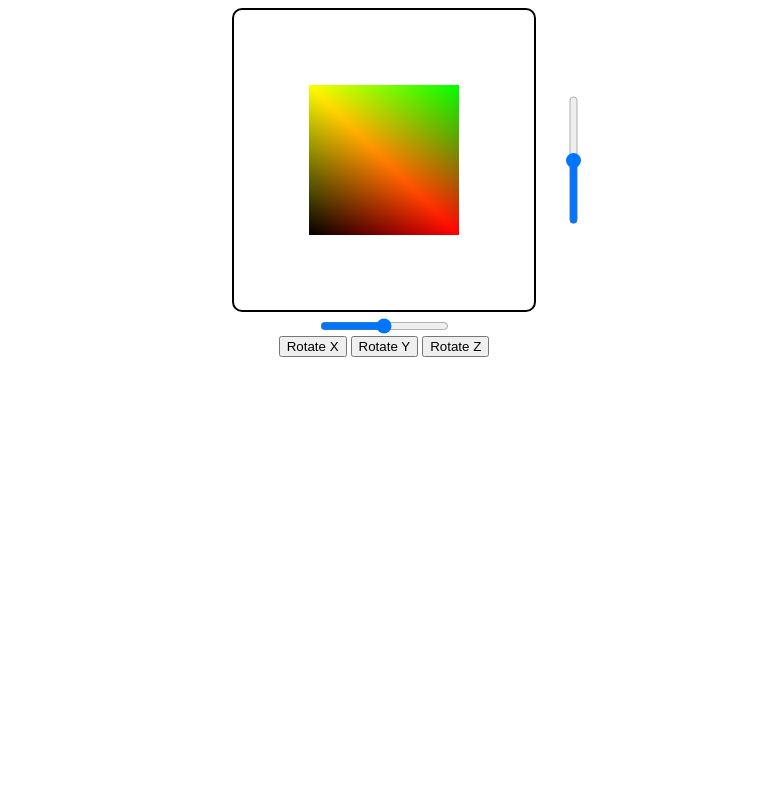
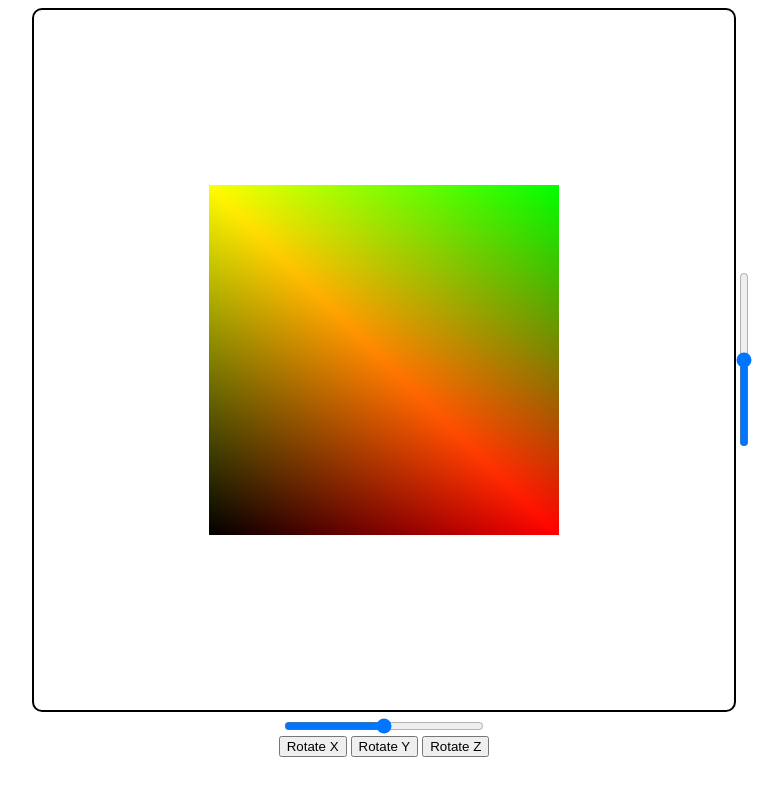
Before and after one commit to Guilherme-Fumagali/WebGL2, a plain HTML site: page index.html in a window 1280 px wide. Shown: the whole page, without its empty margins (256-1039 px from the left). Drawn offline with Linux system fonts and the light colour scheme.

Commit message:
Canva com resolução maior

```diff
--- a/index.html
+++ b/index.html
@@ -65,12 +65,22 @@ main()
 <body>
     <div style="display: flex; flex-direction: column; align-items: center;">
         <div>
-            <canvas style="border: 2px solid black; border-radius: 10px;" id="gl-canvas" width="300" height="300">
+            <canvas style="border: 2px solid black; border-radius: 10px;" id="gl-canvas" width="700" height="700">
                 Oops ... your browser doesn't support the HTML5 canvas element
             </canvas>
-            <input style="rotate: -90deg; position: absolute; top: 150px; right: 30%;" type="range" min="1" max="360" value="180" class="slider" id="cameraX">
+            <input style="
+            writing-mode: bt-lr;
+            -webkit-appearance: slider-vertical;
+            width: 8px;
+            height: 175px;
+            padding: 0 5px;
+            position: absolute;
+            top: 270px;
+            right: 21%;
+            max-height: 200;"
+            type="range" min="1" max="360" value="180" class="slider" id="cameraX" orient="vertical">
         </div>
-        <input style="max-width: 300px; position: relative;" type="range" min="1" max="360" value="180" class="slider" id="cameraY">
+        <input style="width: 200px; position: relative;" type="range" min="1" max="360" value="180" class="slider" id="cameraY">
         <div>
             <button style="max-width: 100px;" id= "xButton">Rotate X</button>
             <button style="max-width: 100px;" id= "yButton">Rotate Y</button>
--- a/index.js
+++ b/index.js
@@ -7,11 +7,10 @@ var cameraRotation = [180, 180, 0];
 var cameraLocation;
 var numElements = 36;
 var vertices = [
-    //parte da frente
-    vec3( 0.5,  0.5, 0.5),
-    vec3(-0.5,  0.5, 0.5),
-    vec3( 0.5, -0.5, 0.5),
-    vec3(-0.5, -0.5, 0.5),
+    vec3( 0.5,  0.5,  0.5),
+    vec3(-0.5,  0.5,  0.5),
+    vec3( 0.5, -0.5,  0.5),
+    vec3(-0.5, -0.5,  0.5),
     vec3( 0.5,  0.5, -0.5),
     vec3(-0.5,  0.5, -0.5),
     vec3( 0.5, -0.5, -0.5),
@@ -100,8 +99,6 @@ window.onload = function init(){
         gl.bindBuffer(gl.ARRAY_BUFFER, vBuffer);
         gl.bufferData(gl.ARRAY_BUFFER, flatten(vertices), gl.STATIC_DRAW);
     };
-    const cameraX = document.getElementById( "cameraX" );
-    const cameraY = document.getElementById( "cameraY" );
     cameraX.onmousemove = function () {
         cameraRotation[0] = cameraX.value;
     };
```
